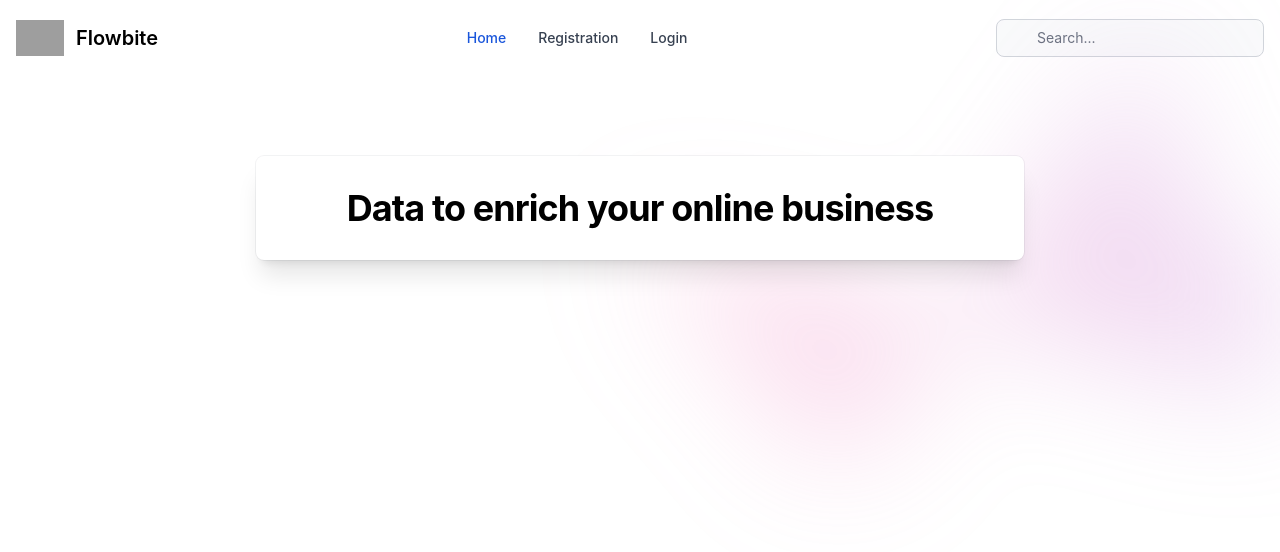
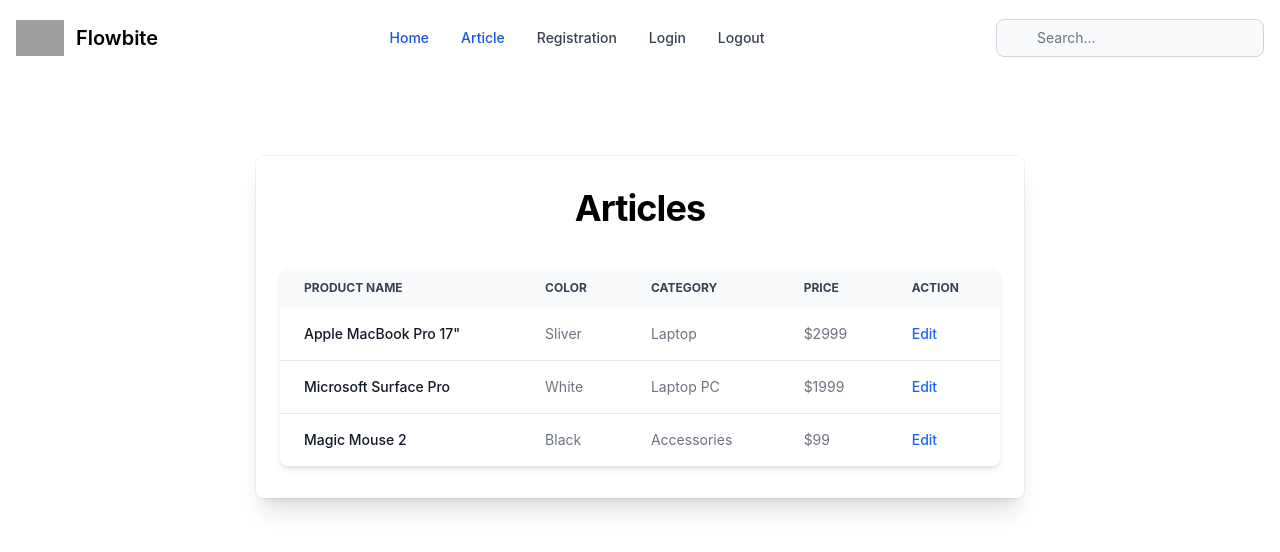
Before and after one commit to ronykader/react-auth-firebase, a React (Create React App) app: page /article in a window 1280 px wide. Shown: the top 552 px of the page. Built offline with nearby package versions, Linux system fonts and the light colour scheme; grey boxes are pictures that could not be loaded.

Commit message:
updated - added article ui and login ui

```diff
--- a/src/App.js
+++ b/src/App.js
@@ -1,5 +1,6 @@
 import React from "react";
 import { Route, Routes } from "react-router-dom";
+import Article from "./components/Article/Article";
 import Header from "./components/Header/Header";
 import Home from "./components/Home/Home";
 import Login from "./components/Login/Login";
@@ -8,7 +9,7 @@
 const App = () => {
   return (
     <div>
-      <Header></Header>
+      <Header />
 
       <div className="isolate bg-white">
         <div className="absolute inset-x-0 top-[-10rem] -z-10 transform-gpu overflow-hidden blur-3xl sm:top-[-20rem]"></div>
@@ -19,11 +20,10 @@
                 <div>
                   <div className="grid grid-flow-col">
                     <div className="bg-white rounded-lg px-6 py-8 ring-1 ring-slate-900/5 shadow-xl">
-                      <h3 className="text-3xl font-bold tracking-tight sm:text-center sm:text-4xl">
-                        Data to enrich your online business
-                      </h3>
                       <Routes>
-                        <Route exact path="/home" element={<Home />} />
+                        <Route exact path="/" element={<Home />} />
+                        <Route path="/home" element={<Home />} />
+                        <Route path="/article" element={<Article />} />
                         <Route
                           path="/registration"
                           element={<Registration />}
@@ -33,33 +33,7 @@
                     </div>
                   </div>
                 </div>
-                <div className="absolute inset-x-0 top-[calc(100%-13rem)] -z-10 transform-gpu overflow-hidden blur-3xl sm:top-[calc(100%-30rem)]">
-                  <svg
-                    className="relative left-[calc(50%+3rem)] h-[21.1875rem] max-w-none -translate-x-1/2 sm:left-[calc(50%+36rem)] sm:h-[42.375rem]"
-                    viewBox="0 0 1155 678"
-                    fill="none"
-                    xmlns="http://www.w3.org/2000/svg"
-                  >
-                    <path
-                      fill="url(#ecb5b0c9-546c-4772-8c71-4d3f06d544bc)"
-                      fillOpacity=".3"
-                      d="M317.219 518.975L203.852 678 0 438.341l317.219 80.634 204.172-286.402c1.307 132.337 45.083 346.658 209.733 145.248C936.936 126.058 882.053-94.234 1031.02 41.331c119.18 108.451 130.68 295.337 121.53 375.223L855 299l21.173 362.054-558.954-142.079z"
-                    />
-                    <defs>
-                      <linearGradient
-                        id="ecb5b0c9-546c-4772-8c71-4d3f06d544bc"
-                        x1="1155.49"
-                        x2="-78.208"
-                        y1=".177"
-                        y2="474.645"
-                        gradientUnits="userSpaceOnUse"
-                      >
-                        <stop stopColor="#9089FC" />
-                        <stop offset={1} stopColor="#FF80B5" />
-                      </linearGradient>
-                    </defs>
-                  </svg>
-                </div>
+                <div className="absolute inset-x-0 top-[calc(100%-13rem)] -z-10 transform-gpu overflow-hidden blur-3xl sm:top-[calc(100%-30rem)]"></div>
               </div>
             </div>
           </div>
--- /dev/null
+++ b/src/components/Article/Article.js
@@ -0,0 +1,97 @@
+import React from "react";
+import { Link } from "react-router-dom";
+
+const Article = () => {
+  return (
+    <div>
+      <h3 className="text-3xl font-bold tracking-tight sm:text-center sm:text-4xl mb-10">
+        Articles
+      </h3>
+
+      <div className="overflow-x-auto relative shadow-md sm:rounded-lg">
+        <table className="w-full text-sm text-left text-gray-500 dark:text-gray-400">
+          <thead className="text-xs text-gray-700 uppercase bg-gray-50 dark:bg-gray-700 dark:text-gray-400">
+            <tr>
+              <th scope="col" className="py-3 px-6">
+                Product name
+              </th>
+              <th scope="col" className="py-3 px-6">
+                Color
+              </th>
+              <th scope="col" className="py-3 px-6">
+                Category
+              </th>
+              <th scope="col" className="py-3 px-6">
+                Price
+              </th>
+              <th scope="col" className="py-3 px-6">
+                Action
+              </th>
+            </tr>
+          </thead>
+          <tbody>
+            <tr className="bg-white border-b dark:bg-gray-800 dark:border-gray-700">
+              <th
+                scope="row"
+                className="py-4 px-6 font-medium text-gray-900 whitespace-nowrap dark:text-white"
+              >
+                Apple MacBook Pro 17"
+              </th>
+              <td className="py-4 px-6">Sliver</td>
+              <td className="py-4 px-6">Laptop</td>
+              <td className="py-4 px-6">$2999</td>
+              <td className="py-4 px-6">
+                <Link
+                  to="/"
+                  className="font-medium text-blue-600 dark:text-blue-500 hover:underline"
+                >
+                  Edit
+                </Link>
+              </td>
+            </tr>
+            <tr className="bg-white border-b dark:bg-gray-800 dark:border-gray-700">
+              <th
+                scope="row"
+                className="py-4 px-6 font-medium text-gray-900 whitespace-nowrap dark:text-white"
+              >
+                Microsoft Surface Pro
+              </th>
+              <td className="py-4 px-6">White</td>
+              <td className="py-4 px-6">Laptop PC</td>
+              <td className="py-4 px-6">$1999</td>
+              <td className="py-4 px-6">
+                <Link
+                  to="/"
+                  className="font-medium text-blue-600 dark:text-blue-500 hover:underline"
+                >
+                  Edit
+                </Link>
+              </td>
+            </tr>
+            <tr className="bg-white dark:bg-gray-800">
+              <th
+                scope="row"
+                className="py-4 px-6 font-medium text-gray-900 whitespace-nowrap dark:text-white"
+              >
+                Magic Mouse 2
+              </th>
+              <td className="py-4 px-6">Black</td>
+              <td className="py-4 px-6">Accessories</td>
+              <td className="py-4 px-6">$99</td>
+              <td className="py-4 px-6">
+                <Link
+                  to="/"
+                  className="font-medium text-blue-600 dark:text-blue-500 hover:underline"
+                >
+                  Edit
+                </Link>
+              </td>
+            </tr>
+          </tbody>
+        </table>
+      </div>
+    </div>
+  );
+};
+
+export default Article;
--- /dev/null
+++ b/src/components/Dashboard/Dashboard.js
@@ -0,0 +1,11 @@
+import React from "react";
+
+const Dashboard = () => {
+  return (
+    <div>
+      <h1>Welcome to Dashboard</h1>
+    </div>
+  );
+};
+
+export default Dashboard;
--- a/src/components/Header/Header.js
+++ b/src/components/Header/Header.js
@@ -6,7 +6,7 @@
     <div>
       <nav className="flex justify-between items-center py-3 px-3 mx-auto w-full max-w-8xl lg:px-4">
         <div className="container flex flex-wrap items-center justify-between mx-auto">
-          <a href="https://flowbite.com/" className="flex items-center">
+          <Link to="/" className="flex items-center">
             <img
               src="https://flowbite.com/docs/images/logo.svg"
               className="h-6 mr-3 sm:h-9"
@@ -15,7 +15,7 @@
             <span className="self-center text-xl font-semibold whitespace-nowrap dark:text-white">
               Flowbite
             </span>
-          </a>
+          </Link>
           <div className="flex md:order-2">
             <button
               type="button"
@@ -41,12 +41,11 @@
             </button>
             <div className="relative hidden md:block">
               <div className="absolute inset-y-0 left-0 flex items-center pl-3 pointer-events-none">
-                {/* <svg className="w-5 h-5 text-gray-500" aria-hidden="true" fill="currentColor" viewBox="0 0 20 20" xmlns="http://www.w3.org/2000/svg"><path fillRule="evenodd" d="M8 4a4 4 0 100 8 4 4 0 000-8zM2 8a6 6 0 1110.89 3.476l4.817 4.817a1 1 0 01-1.414 1.414l-4.816-4.816A6 6 0 012 8z" clipRule="evenodd"></path></svg> */}
                 <span className="sr-only">Search icon</span>
               </div>
               <input
                 type="text"
-                id="search-navbar"
+                id="search-navbar1"
                 className="block w-full p-2 pl-10 text-sm text-gray-900 border border-gray-300 rounded-lg bg-gray-50 focus:ring-blue-500 focus:border-blue-500 dark:bg-gray-700 dark:border-gray-600 dark:placeholder-gray-400 dark:text-white dark:focus:ring-blue-500 dark:focus:border-blue-500"
                 placeholder="Search..."
               />
@@ -59,7 +58,6 @@
               aria-expanded="false"
             >
               <span className="sr-only">Open menu</span>
-              {/* <svg className="w-6 h-6" aria-hidden="true" fill="currentColor" viewBox="0 0 20 20" xmlns="http://www.w3.org/2000/svg"><path fillRule="evenodd" d="M3 5a1 1 0 011-1h12a1 1 0 110 2H4a1 1 0 01-1-1zM3 10a1 1 0 011-1h12a1 1 0 110 2H4a1 1 0 01-1-1zM3 15a1 1 0 011-1h12a1 1 0 110 2H4a1 1 0 01-1-1z" clipRule="evenodd"></path></svg> */}
             </button>
           </div>
           <div
@@ -67,9 +65,7 @@
             id="navbar-search"
           >
             <div className="relative mt-3 md:hidden">
-              <div className="absolute inset-y-0 left-0 flex items-center pl-3 pointer-events-none">
-                {/* <svg className="w-5 h-5 text-gray-500" aria-hidden="true" fill="currentColor" viewBox="0 0 20 20" xmlns="http://www.w3.org/2000/svg"><path fillRule="evenodd" d="M8 4a4 4 0 100 8 4 4 0 000-8zM2 8a6 6 0 1110.89 3.476l4.817 4.817a1 1 0 01-1.414 1.414l-4.816-4.816A6 6 0 012 8z" clipRule="evenodd"></path></svg> */}
-              </div>
+              <div className="absolute inset-y-0 left-0 flex items-center pl-3 pointer-events-none"></div>
               <input
                 type="text"
                 id="search-navbar"
@@ -87,6 +83,17 @@
                   Home
                 </Link>
               </li>
+
+              <li>
+                <Link
+                  to={`/article`}
+                  className="block py-2 pl-3 pr-4 text-white bg-blue-700 rounded md:bg-transparent md:text-blue-700 md:p-0 dark:text-white"
+                  aria-current="page"
+                >
+                  Article
+                </Link>
+              </li>
+
               <li>
                 <Link
                   to={`/registration`}
@@ -103,6 +110,14 @@
                   Login
                 </Link>
               </li>
+              <li>
+                <Link
+                  to={`/logout`}
+                  className="block py-2 pl-3 pr-4 text-gray-700 rounded hover:bg-gray-100 md:hover:bg-transparent md:hover:text-blue-700 md:p-0 dark:text-gray-400 md:dark:hover:text-white dark:hover:bg-gray-700 dark:hover:text-white md:dark:hover:bg-transparent dark:border-gray-700"
+                >
+                  Logout
+                </Link>
+              </li>
             </ul>
           </div>
         </div>
--- a/src/components/Registration/Registration.js
+++ b/src/components/Registration/Registration.js
@@ -3,7 +3,9 @@
 const Registration = () => {
   return (
     <div>
-      <h1>Registration</h1>
+      <h3 className="text-3xl font-bold tracking-tight sm:text-center sm:text-4xl mb-10">
+        Registration
+      </h3>
 
       <form>
         <div className="mb-6">
```
Also changed, not shown: src/components/Login/Login.js (+10 -4 lines).
